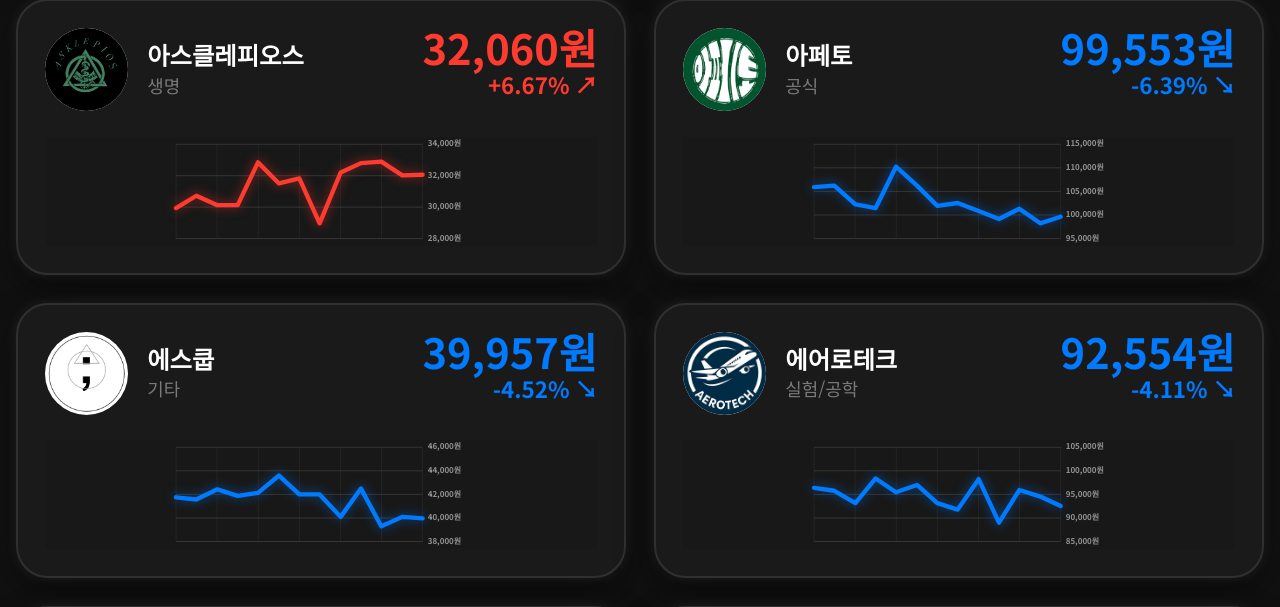
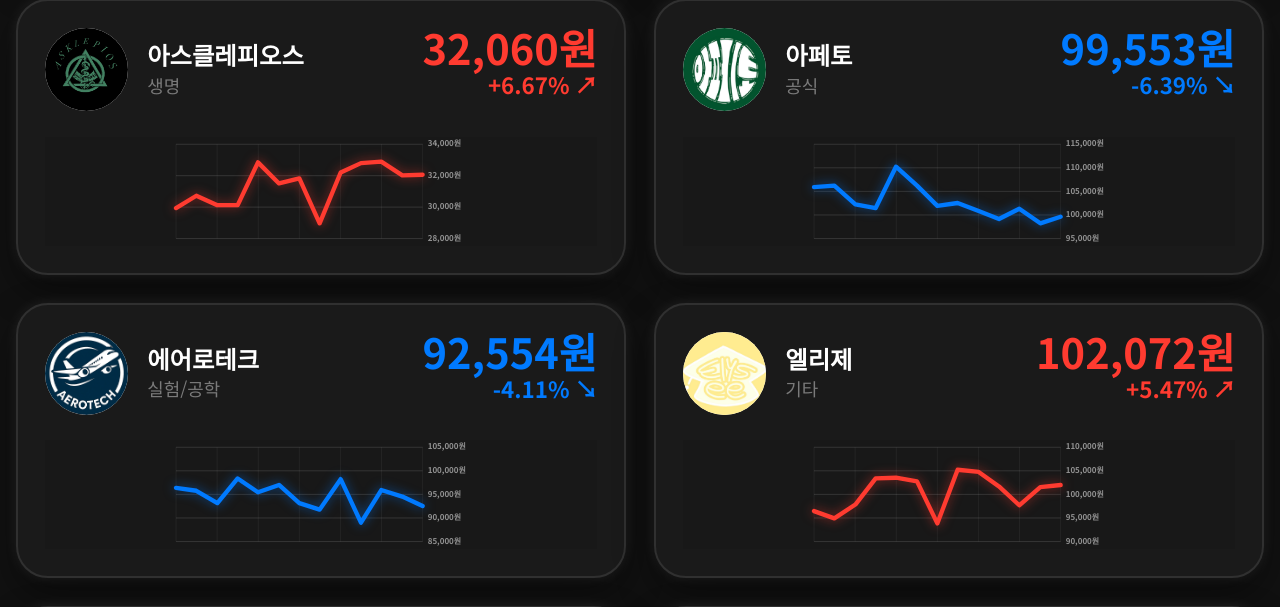
Before and after one commit to jeongbin-0509/StockKolon26, a Flask app: page /buy in a window 1280 px wide. Shown: the part 3085-3692 px from the top of the page. Run offline with Flask 3, Linux system fonts and the light colour scheme; the visitor is signed in with stand-in values (Sample User, id 1).

Commit message:
애스쿱 조금씩 제외 및 회원가입 동아리 선택에 미선택 추가

```diff
--- a/app/static/js/clubinfo.js
+++ b/app/static/js/clubinfo.js
@@ -19,7 +19,7 @@ const clubList = [
   { index: 19, club_num: 76, club_name: "아리솔" },
   { index: 20, club_num: 43, club_name: "아스클레피오스" },
   { index: 21, club_num: 2, club_name: "아페토" },
-  { index: 22, club_num: 82, club_name: "에스쿱" },
+  // { index: 22, club_num: 82, club_name: "에스쿱" },
   { index: 23, club_num: 52, club_name: "에어로테크" },
   { index: 24, club_num: 81, club_name: "엘리제" },
   { index: 25, club_num: 12, club_name: "엡실론" },
--- a/app/templates/auth/signup.html
+++ b/app/templates/auth/signup.html
@@ -46,6 +46,7 @@
 
             <select id="club_id" name="club_id" required>
                 <option value="">동아리를 선택하세요</option>
+                <option value="00">미선택(종목미참여동아리)</option>
                 <option value="01">온에어</option>
                 <option value="02">아페토</option>
 
```
Also changed, not shown: README.md.
